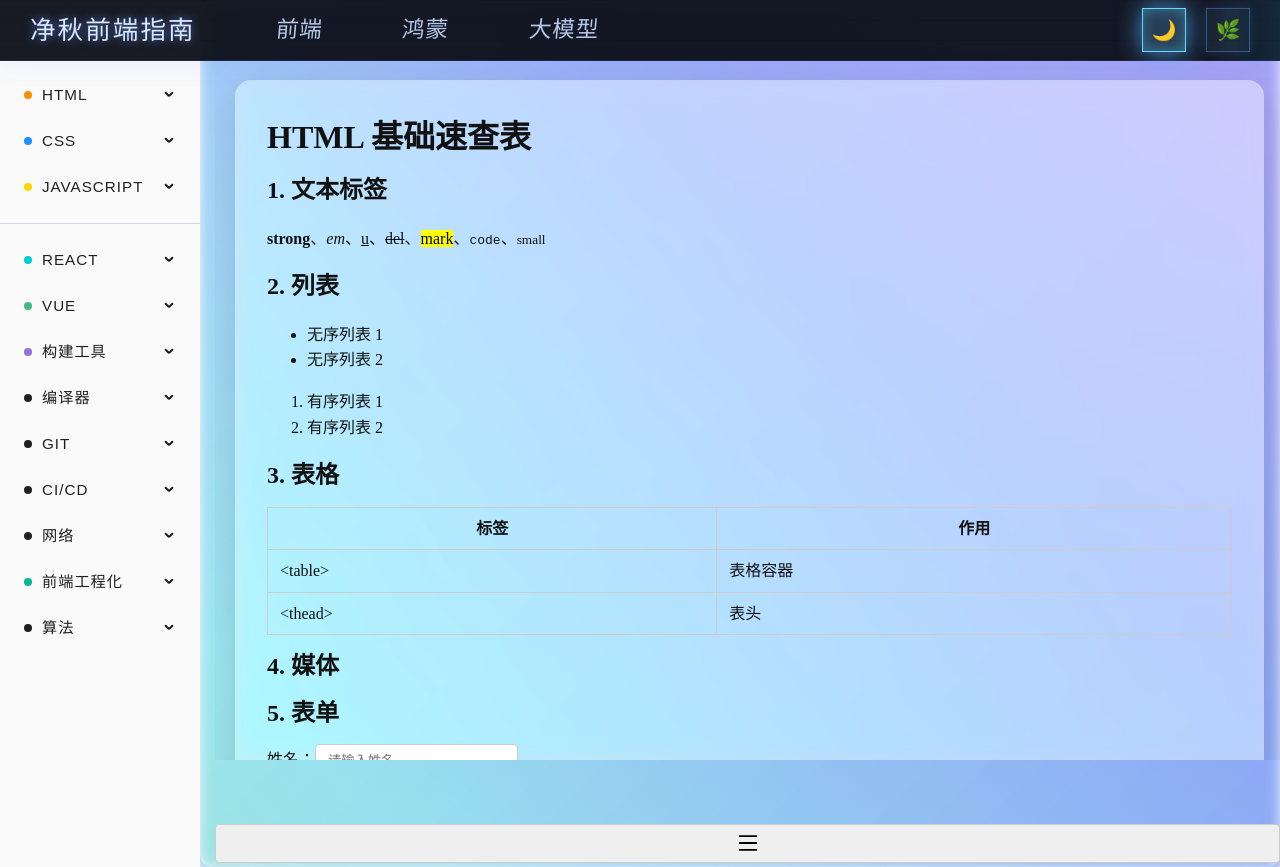
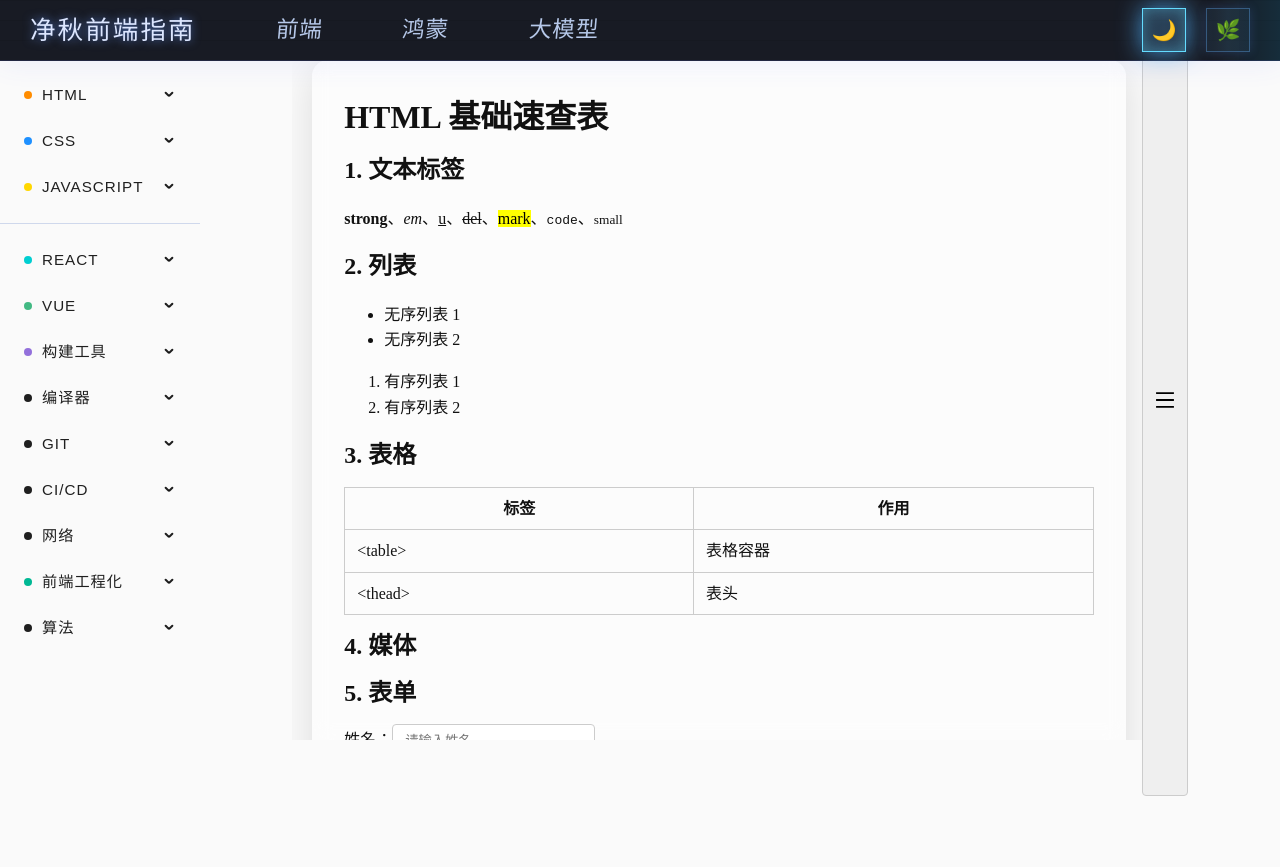
Before and after one commit to ReverieNull/my-blog, a React (Vite) app: page /app/frontend/html/base in a window 1280 px wide. After the commit the page ends 800 px from the top, so only its background shows below. Built offline with nearby package versions, Linux system fonts and the light colour scheme; a web font is replaced by a local one.

Commit message:
删除掉部分没有用到的样式

```diff
--- a/src/assets/styles/Glassbox.css
+++ b/src/assets/styles/Glassbox.css
@@ -5,13 +5,13 @@
   max-width: 2400px;
   overflow: auto;
   margin-bottom: 20px;
-  scrollbar-width: none;
   width: calc(100% - 60px);
   margin-left: 10px;
   margin-right: 10px;
   margin-top: 50px;
   padding: 32px;
   border-radius: 16px;
+
 
   /* 纯净半透明背景（随主题自动切换） */
   background: rgba(255, 255, 255, 0.45);
--- a/src/assets/styles/Layout.css
+++ b/src/assets/styles/Layout.css
@@ -30,9 +30,7 @@
   bottom: 0;
   overflow-y: auto;
   z-index: 90;
-  scrollbar-width: thin;
-  scrollbar-color: rgba(100, 150, 255, 0.5) transparent;
-}
+  -ms-overflow-style: none;
 
 .content {
   flex: 1; /* 与 menu 宽度一致 */
@@ -276,7 +274,6 @@ body.eye-protection-mode .content::after {
   .menu-scroll-container {
     height: 100%;
     overflow-y: auto;
-    -webkit-overflow-scrolling: touch;
   }
 
 /* Layout.css 末尾追加 */
@@ -374,7 +371,6 @@ body.eye-protection-mode .mobile-drawer .ant-drawer-body {
     padding: 0 !important;
     height: 100vh !important;
     overflow-y: auto !important;
-    -webkit-overflow-scrolling: touch !important;
   }
 
   /* 3. 隐藏系统滚动条，避免右侧空白 */
@@ -407,3 +403,5 @@ body.eye-protection-mode .mobile-drawer .ant-drawer-body {
     color: #fff !important;
   }
 }
+
+};
```
